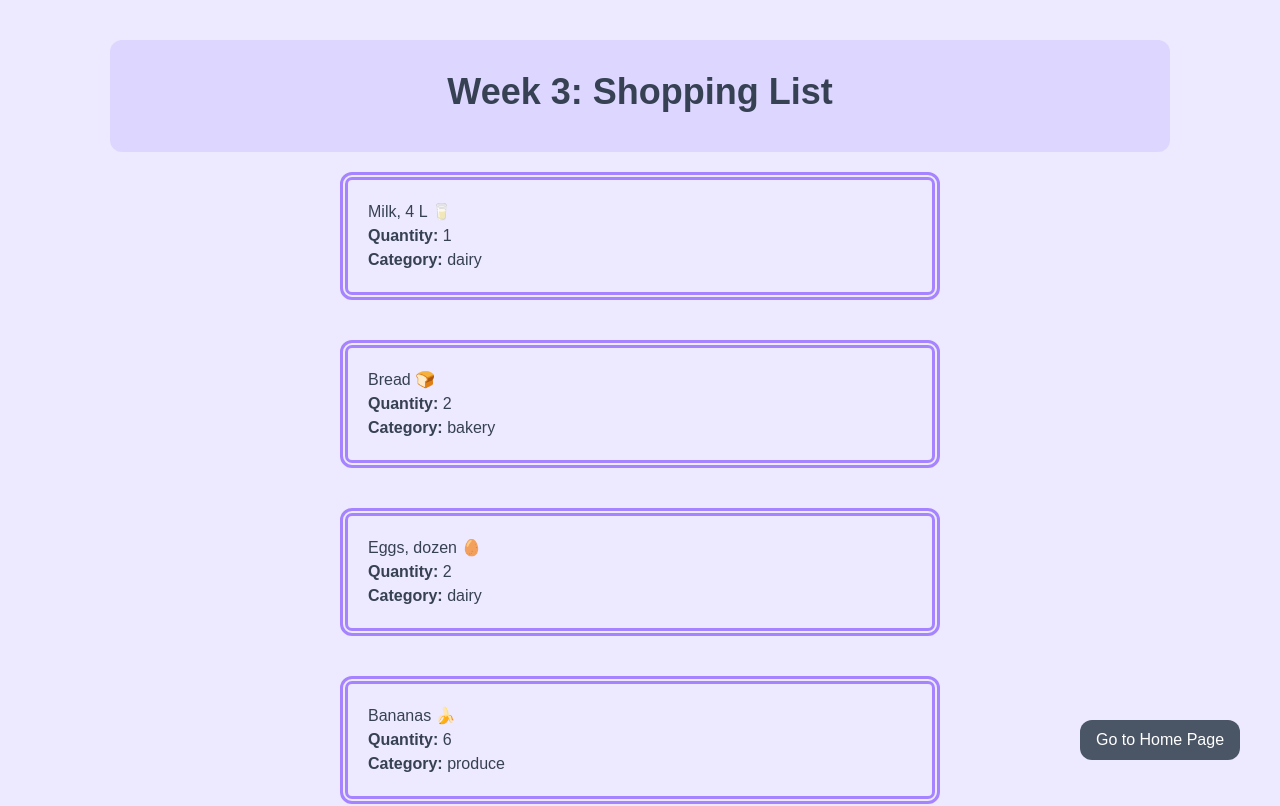
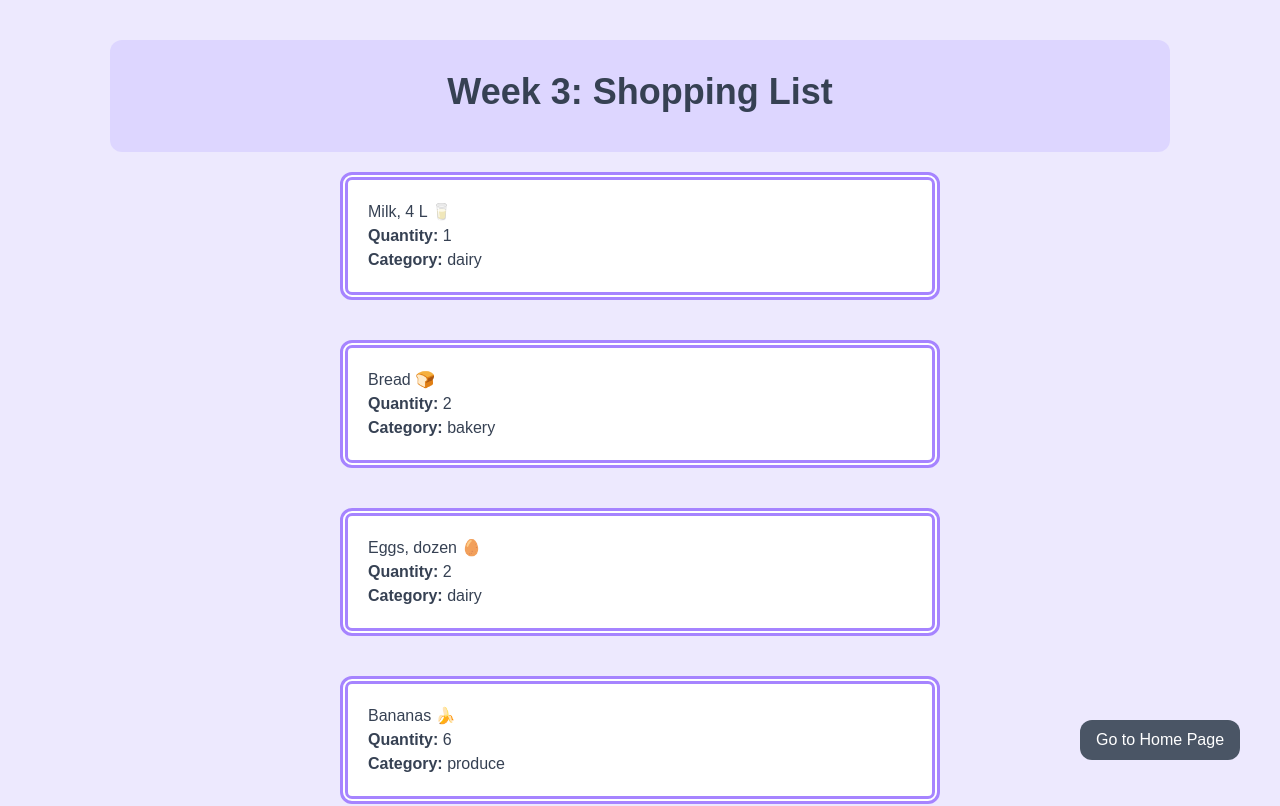
Before and after one commit to NxGin97/cprg306-assignments, a Next.js app: page /week-3 in a window 1280 px wide. Shown: the top 806 px of the page. Built offline with nearby package versions, Linux system fonts and the light colour scheme.

Commit message:
background color change in grocery item <li>

```diff
--- a/app/week-3/GroceryItem.js
+++ b/app/week-3/GroceryItem.js
@@ -1,7 +1,7 @@
 export default function Item({name, quantity, category }) {
     const pStyle = "text-center text-gray-700 text-left";
     return (
-        <li className="border-8 border-double border-violet-400 rounded-xl mx-auto w-[600px] p-5 my-5 ">
+        <li className="border-8 border-double border-violet-400 bg-white rounded-xl mx-auto w-[600px] p-5 my-5 ">
             <p className={pStyle}>{name}</p>
             <p className={pStyle}><span className="font-bold">Quantity: </span> {quantity}</p>
             <p className={pStyle}><span className="font-bold">Category: </span>{category}</p>
```
